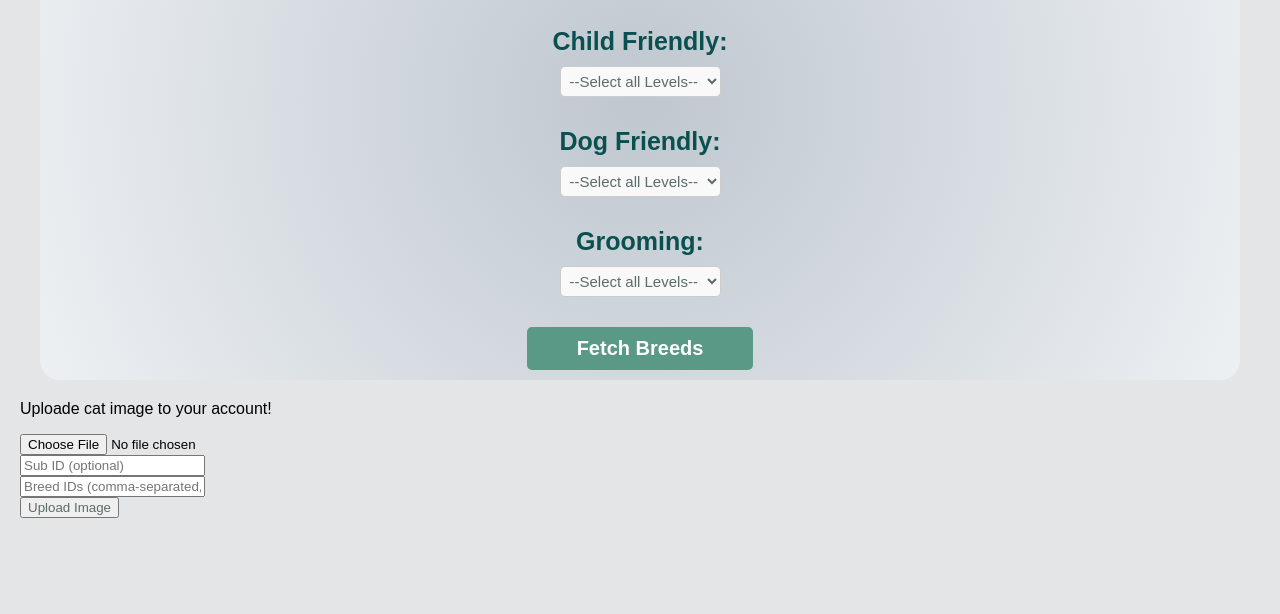
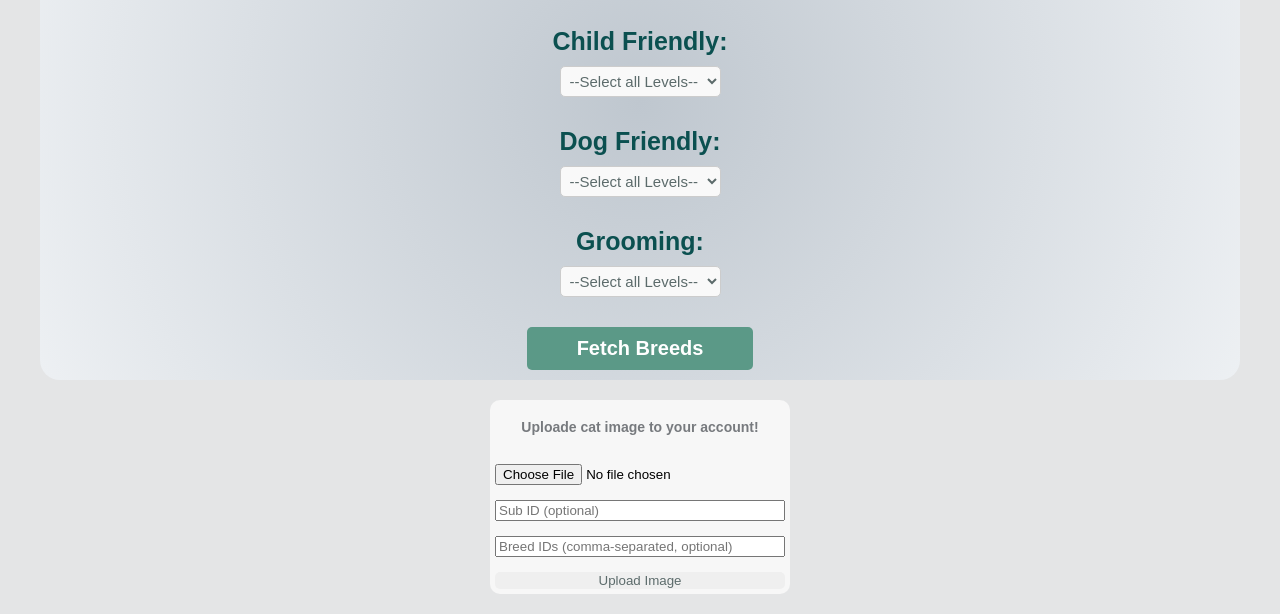
Before and after one commit to AndrewVershinin/SBA-308A-JavaScript-Web-Application, a plain HTML site: page index.html in a window 1280 px wide. Shown: the part 195-809 px from the top of the page. Drawn offline with Linux system fonts and the light colour scheme; no server answers.

Commit message:
almost done

```diff
--- a/index.html
+++ b/index.html
@@ -45,15 +45,15 @@
             </button>
             <div id="searchResults"></div>
         </div>
+
     </div>
     <div id="breedInfo"></div>
-
-    <div>
+    <div id="uploadImage">
         <form id="uploadImageForm">
             <p>Uploade cat image to your account!</p>
-            <input type="file" id="imageFile" accept="image/*" required> <br>
-            <input type="text" id="subId" placeholder="Sub ID (optional)"> <br>
-            <input type="text" id="breedIds" placeholder="Breed IDs (comma-separated, optional)"> <br>
+            <input type="file" id="imageFile" accept="image/*" required>
+            <input type="text" id="subId" placeholder="Sub ID (optional)">
+            <input type="text" id="breedIds" placeholder="Breed IDs (comma-separated, optional)">
             <button type="submit">Upload Image</button>
         </form>
         <div id="uploadResult"></div>
--- a/src/main.mjs
+++ b/src/main.mjs
@@ -74,6 +74,7 @@ searchBtn.addEventListener('click', async () => {
 
     if (filteredBreeds.length > 0) {
         displayBreeds(filteredBreeds, searchResults);
+
     } else {
         searchResults.innerHTML = '<p>No breeds found.</p>';
     }
--- a/src/styles.css
+++ b/src/styles.css
@@ -29,7 +29,7 @@ select, button {
   display: flex;
   flex-direction: column;
   align-items: center;
-  background: linear-gradient(to right, #aecce9, #e4e6eb);
+  background: radial-gradient(circle, #bfc7cf, #edf0f3);
 }
 
 .breed-card img {
@@ -149,3 +149,39 @@ button#fetchBreedsBtn:hover {
 #searchBtn:active {
   transform: translateY(2px);
 }
+
+#uploadImage {
+  display: flex;
+  flex-direction: column;
+  max-width: 300px;
+  margin: 0 auto;
+  background-color: #f7f7f7;
+  border-radius: 10px;
+  text-align: center;
+}
+
+#uploadImage p {
+  font-size: 14px;
+  color: #777a7e;
+  font-weight: bold;
+}
+
+#uploadImageForm {
+  display: flex;
+  flex-direction: column;
+  gap: 15px;
+  margin: 5px;
+}
+
+#uploadImageForm button {
+  border: none;
+  border-radius: 5px;
+}
+
+#uploadImageForm button:hover{
+  background-color: #ced4da;
+}
+
+#uploadImageForm button:active {
+  transform: translateY(2px);
+}
```
